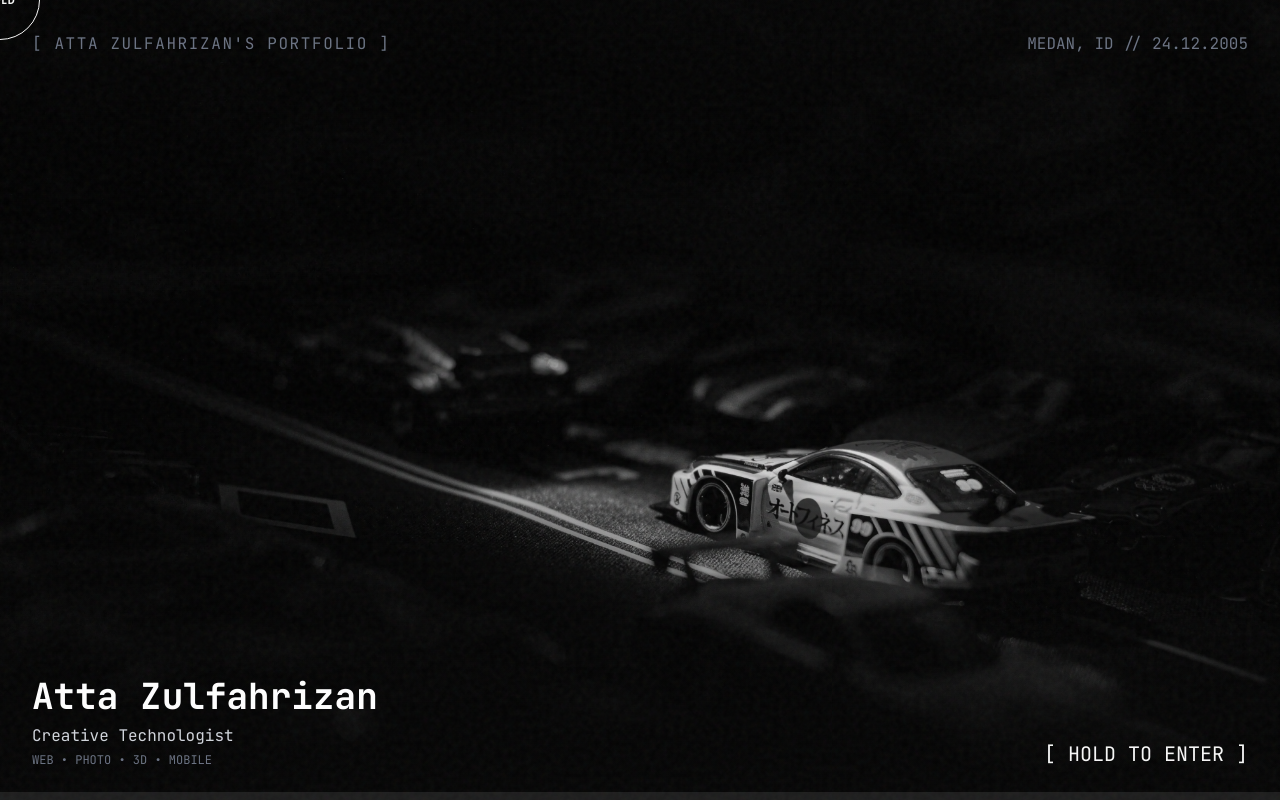
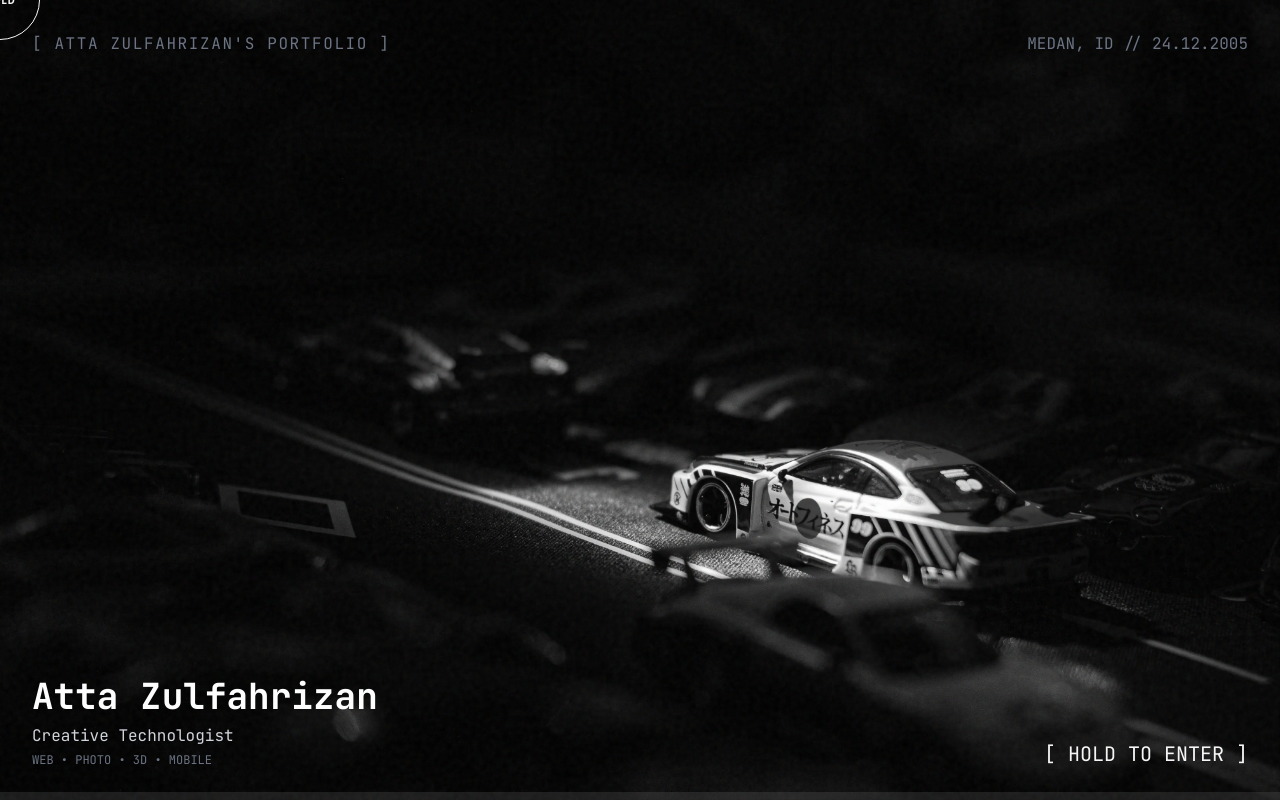
Before and after one commit to walahow/portofolio, a Next.js app: page / in a window 1280 px wide. Built offline with nearby package versions, Linux system fonts and the light colour scheme.

Commit message:
dimm typa shi

```diff
--- a/components/HeroGate.tsx
+++ b/components/HeroGate.tsx
@@ -233,16 +233,14 @@ export default function HeroGate({ onEnter }: HeroGateProps) {
                         alt=""
                         className="w-full h-full object-cover"
                         style={{
-                            filter: `grayscale(${Math.max(0, 100 - progress)}%) brightness(1.0)`,
+                            filter: `grayscale(${Math.max(0, 100 - progress)}%)`,
                             willChange: "filter"
                         }}
                     />
                 </motion.div>
             </div>
 
-            {/* Global Gradient Overlay for unified tone */}
-            <div className="absolute inset-0 pointer-events-none bg-background/30 mix-blend-color" />
-            <div className="absolute inset-0 pointer-events-none bg-gradient-to-t from-background via-transparent to-background/50" />
+
 
             {/* --- 4 CORNER LAYOUT --- */}
 
```
